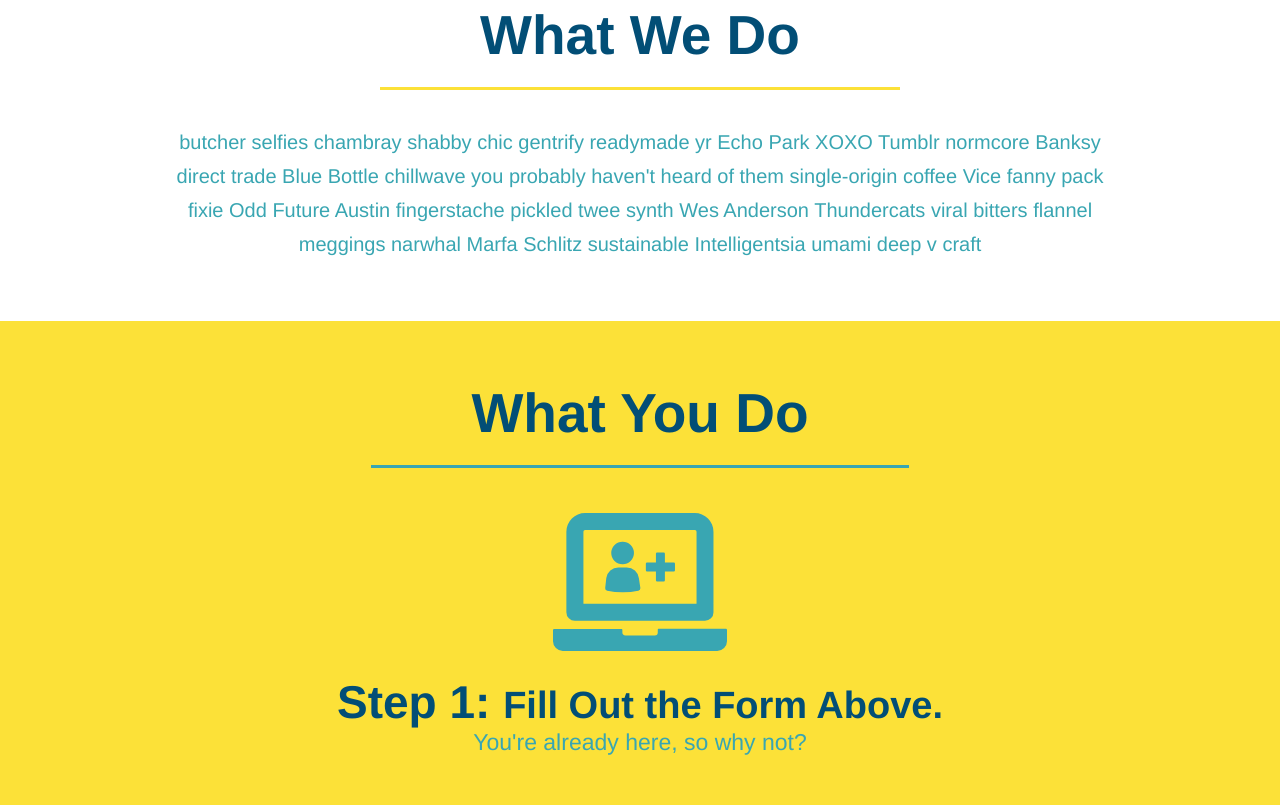
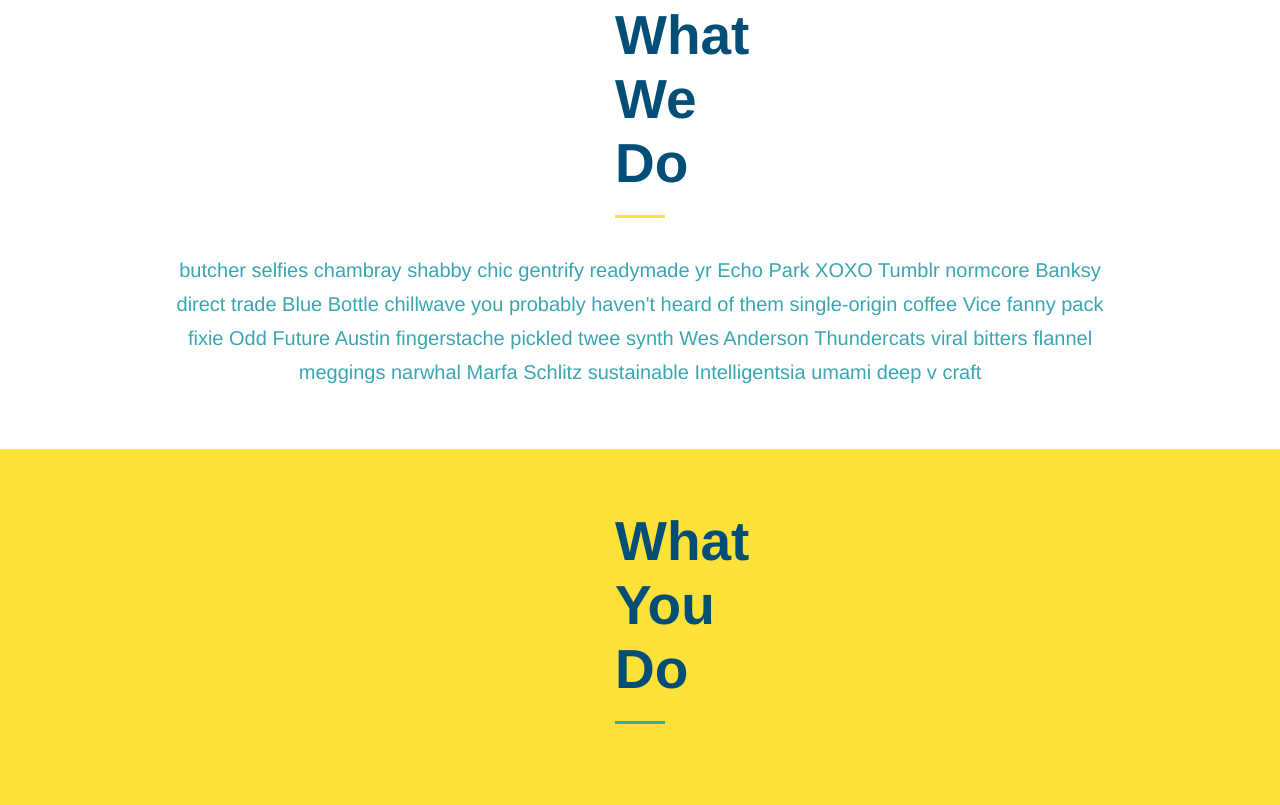
Before and after one commit to jonathanprill/run-buddy, a plain HTML site: page index.html in a window 1280 px wide. Shown: the part 775-1580 px from the top of the page. Drawn offline with Linux system fonts and the light colour scheme.

Commit message:
created utility class for flex-row

```diff
--- a/assets/css/style.css
+++ b/assets/css/style.css
@@ -139,30 +139,27 @@ section {
     font-size: 16px;
 }
 
-.intro {
-    text-align: center;
-}
-
 .intro p {
     line-height: 1.7;
     color: #39a6b2;
     width: 80%;
     font-size: 20px;
     margin: 0 auto;
+    text-align: center;
 }
 
 .steps {
-    text-align: center;
     background: #fce138;
 }
 
 .section-title {
     font-size: 55px;
     color: #024e76;
-    margin-bottom: 35px;
-    padding: 0 100px 20px 100px;
-    display: inline-block;
-    border-bottom: 3px solid
+    border-bottom: 3px solid;
+    padding-bottom: 20px;
+    text-align: center;
+    margin: 0 auto 35px auto;
+    width: 50px;
 }
 
 .primary-border {
@@ -198,7 +195,6 @@ section {
 }
 
 .trainers {
-    text-align: center;
 }
 
 .trainer {
@@ -228,6 +224,10 @@ section {
     text-align: right;
 }
 
+.flex-row {
+    display: flex;
+}
+
 .trainer-bio h3 {
     font-size: 32px;
     margin-bottom: 8px;
@@ -246,7 +246,6 @@ section {
 
 .contact {
     background-color: #024e76;
-    text-align: center;
 }
 
 .contact h2 {
--- a/index.html
+++ b/index.html
@@ -71,15 +71,21 @@
 
         <!-- "what we do" section -->
         <section id="what-we-do" class="intro">
+            <div class="flex-row">
                 <h2 class="section-title primary-border">What We Do</h2>
+            </div>
+            <div class="flex-row">
                  <p>
                     butcher selfies chambray shabby chic gentrify readymade yr Echo Park XOXO Tumblr normcore Banksy direct trade Blue Bottle chillwave you probably haven't heard of them single-origin coffee Vice fanny pack fixie Odd Future Austin fingerstache pickled twee synth Wes Anderson Thundercats viral bitters flannel meggings narwhal Marfa Schlitz sustainable Intelligentsia umami deep v craft
                 </p>
+            </div>
         </section>
 
         <!-- "what you do" section -->
         <section id="what-you-do" class="steps">
+            <div class="flex-row">
                 <h2 class="section-title secondary-border">What You Do</h2>
+            </div>
 
             <div>
                 <img src="./assets/images/step-1.svg" alt="" />
@@ -108,7 +114,9 @@
 
         <!-- "meet the trainers" section -->
         <section id="your-trainers" class="trainers">
+            <div class="flex-row">
                 <h2 class="section-title primary-border">Meet The Trainers</h2>
+            </div>
             <article class="trainer">
                 <img src="./assets/images/trainer-1.jpg" alt="Arron Stephens in his workout clothes, ready to pump iron" />
                 <div class="trainer-bio text-left">
@@ -143,7 +151,9 @@
 
         <!-- "reach out" section -->
         <section id="reach-out" class="contact">
+            <div class="flex-row">
                 <h2 class="section-title secondary-border">Reach Out</h2>
+            </div>
 
             <div class="contact-info">
                 <iframe src="https://www.google.com/maps/embed?pb=!1m18!1m12!1m3!1d3446.334032350887!2d-97.71739278563243!3d30.25606241550105!2m3!1f0!2f0!3f0!3m2!1i1024!2i768!4f13.1!3m3!1m2!1s0x8644b5cb663248d3%3A0xeaa754a446b1fbb2!2s2510%20E%203rd%20St%2C%20Austin%2C%20TX%2078702!5e0!3m2!1sen!2sus!4v1639584698733!5m2!1sen!2sus"
```
Lines whose indentation alone changed are shown as unchanged.
